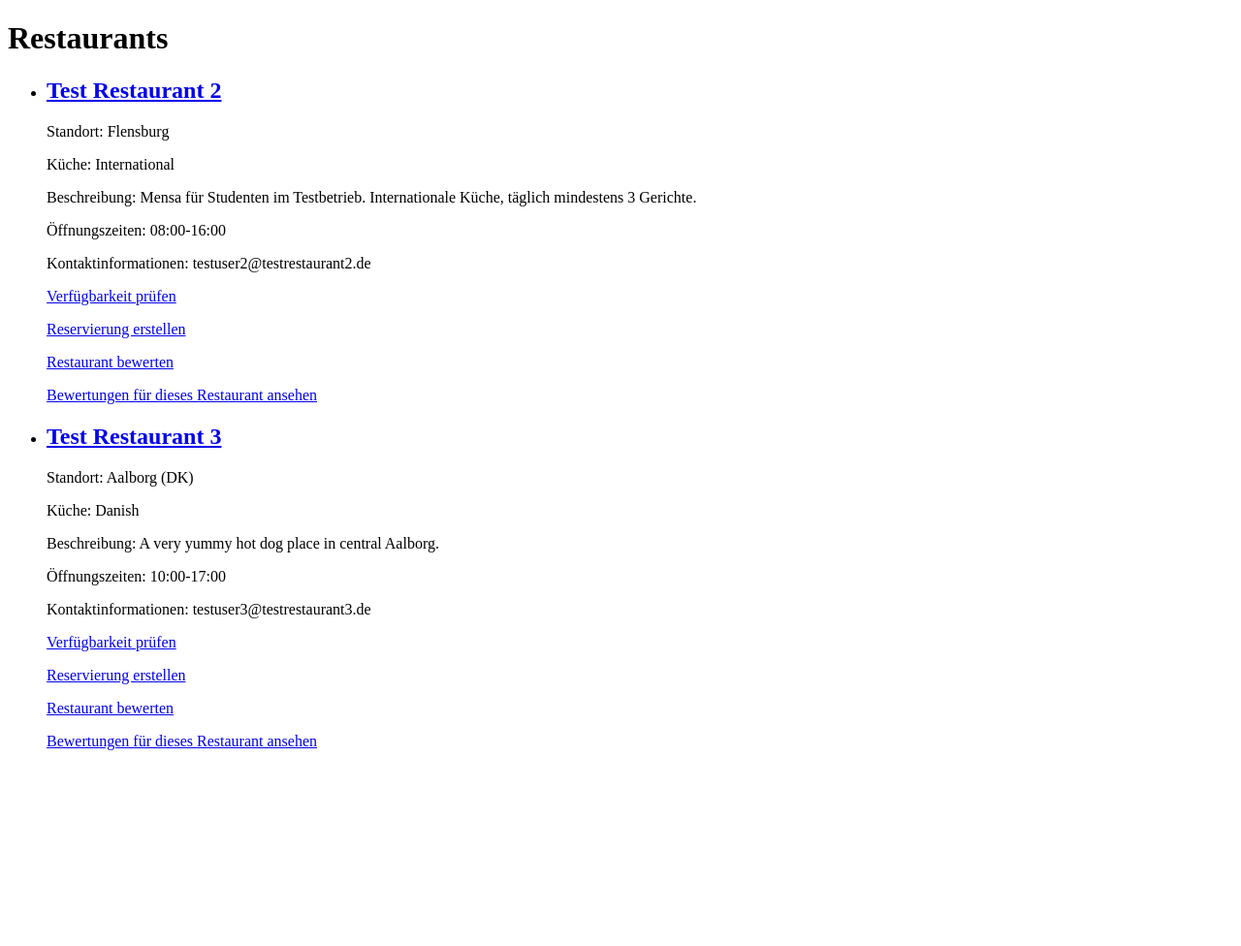
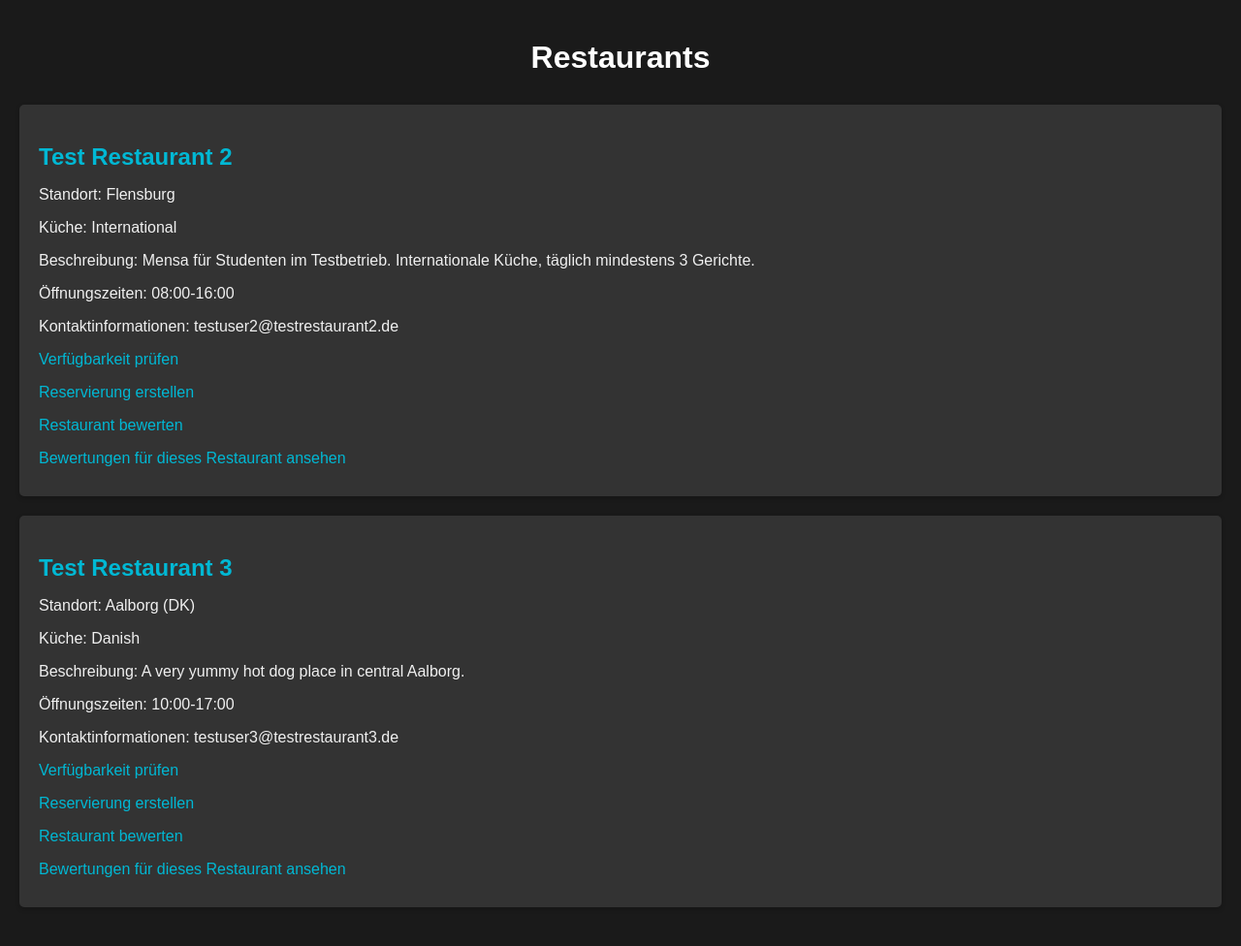
Before and after one commit to Benedikt-Mueller/webengineering-sose24, a Django app: page /restaurant/restaurants in a window 1280 px wide. Shown: the whole page at 97% size. Before the commit the page ends 774 px from the top, so only its background shows below. Run offline with Django 5.2, Linux system fonts and the light colour scheme; data comes from the database, SQL or seed files in the repository.

Commit message:
darkmode restaurant list

```diff
--- a/restaurant_reservation_system_bjsty/restaurant/templates/restaurant/restaurant_list.html
+++ b/restaurant_reservation_system_bjsty/restaurant/templates/restaurant/restaurant_list.html
@@ -2,6 +2,57 @@
 <html>
 <head>
     <title>Restaurant List</title>
+    <style>
+        body {
+            font-family: Arial, sans-serif;
+            margin: 0;
+            padding: 20px;
+            background-color: #1a1a1a;
+            color: #f0f0f0;
+        }
+
+        h1 {
+            color: #ffffff;
+            text-align: center;
+            margin-bottom: 30px;
+        }
+
+        ul {
+            list-style-type: none;
+            padding: 0;
+        }
+
+        li {
+            background-color: #333333;
+            padding: 20px;
+            margin-bottom: 20px;
+            border-radius: 5px;
+            box-shadow: 0 2px 5px rgba(0, 0, 0, 0.2);
+        }
+
+        li:hover {
+            transform: translateY(-5px);
+            box-shadow: 0 4px 10px rgba(0, 0, 0, 0.3);
+        }
+
+        h2 {
+            color: #ffffff;
+            margin-bottom: 10px;
+        }
+
+        a {
+            color: #00b8d4;
+            text-decoration: none;
+        }
+
+        a:hover {
+            text-decoration: underline;
+        }
+
+        p {
+            margin-bottom: 10px;
+        }
+    </style>
 </head>
 <body>
     <h1>Restaurants</h1>
```
